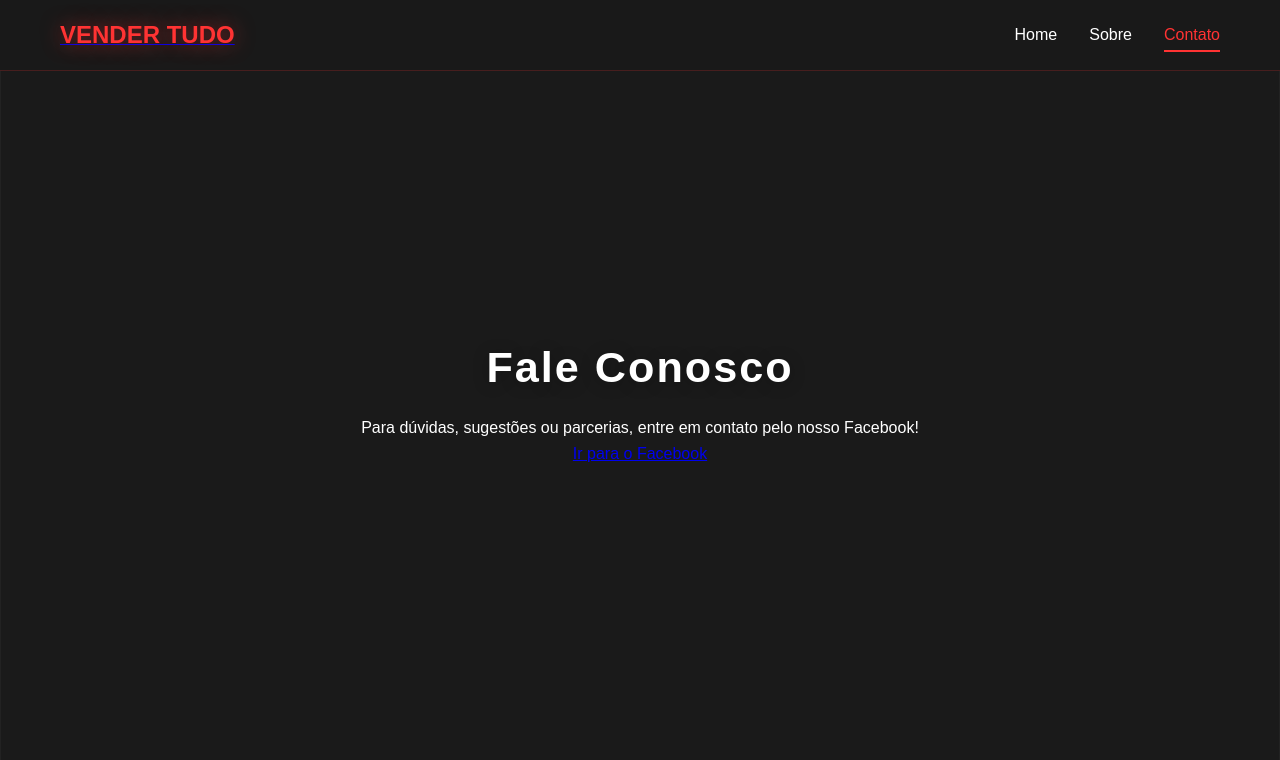
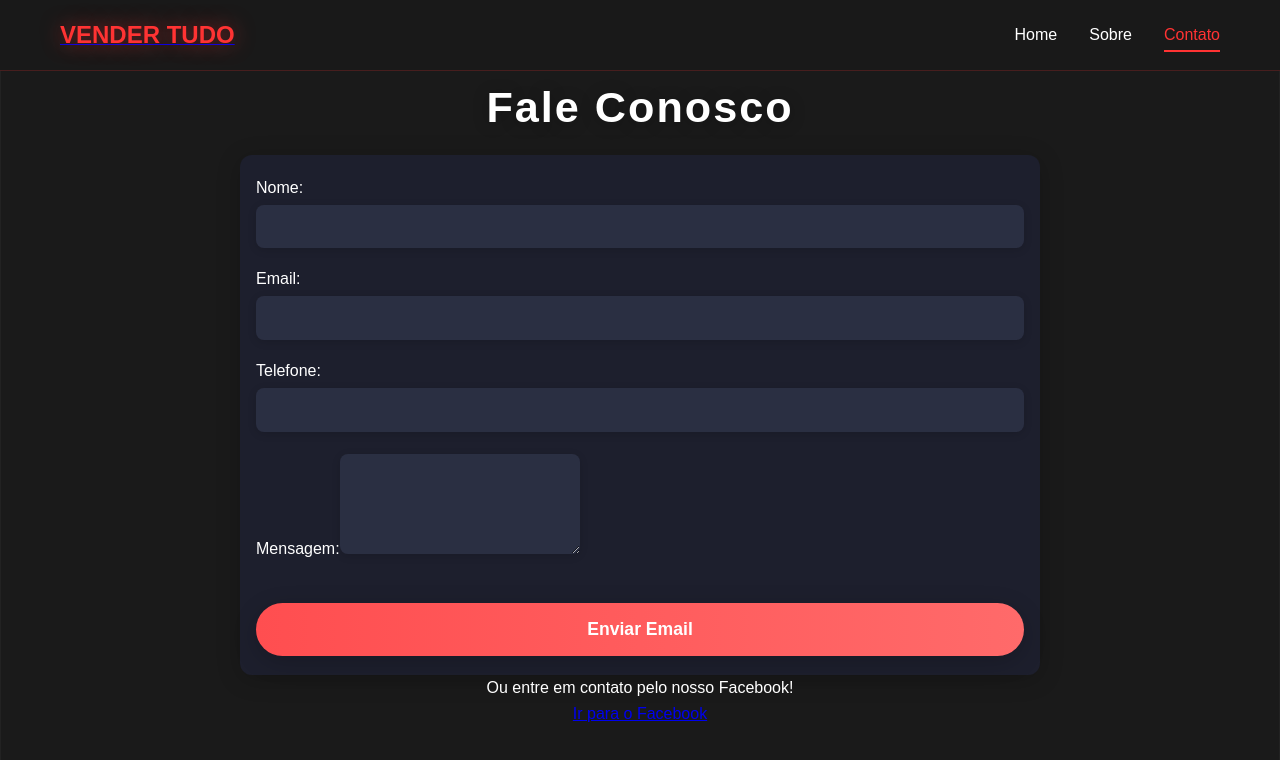
Before and after one commit to naraThais/Loja-Ofertou, a React (Create React App) app in the folder vender-tudo-app/: page /contato in a window 1280 px wide. Shown: the top 760 px of the page. Built offline with nearby package versions, Linux system fonts and the light colour scheme.

Commit message:
fix: improve form submission alert and reset functionality

```diff
--- a/vender-tudo-app/src/components/Contact/Contact.tsx
+++ b/vender-tudo-app/src/components/Contact/Contact.tsx
@@ -1,13 +1,79 @@
-import React from "react";
+import React, { useState } from "react";
 import styles from "./Contact.module.css";
 
 const Contact: React.FC = () => {
+  const [form, setForm] = useState({
+    nome: "",
+    email: "",
+    telefone: "",
+    mensagem: "",
+  });
+
+  const handleChange = (
+    e: React.ChangeEvent<HTMLInputElement | HTMLTextAreaElement>
+  ) => {
+    setForm({ ...form, [e.target.name]: e.target.value });
+  };
+
+  const handleSubmit = (e: React.FormEvent) => {
+    e.preventDefault();
+    // Aqui você pode integrar com um serviço de envio de email
+    alert("Mensagem enviada!");
+    setForm({ nome: "", email: "", telefone: "", mensagem: "" });
+  };
+
   return (
     <div className={styles.contactContainer}>
       <h1 className={styles.title}>Fale Conosco</h1>
+      <form className={styles.form} onSubmit={handleSubmit}>
+        <label>
+          Nome:
+          <input
+            type="text"
+            name="nome"
+            value={form.nome}
+            onChange={handleChange}
+            required
+            className={styles.input}
+          />
+        </label>
+        <label>
+          Email:
+          <input
+            type="email"
+            name="email"
+            value={form.email}
+            onChange={handleChange}
+            required
+            className={styles.input}
+          />
+        </label>
+        <label>
+          Telefone:
+          <input
+            type="tel"
+            name="telefone"
+            value={form.telefone}
+            onChange={handleChange}
+            className={styles.input}
+          />
+        </label>
+        <label>
+          Mensagem:
+          <textarea
+            name="mensagem"
+            value={form.mensagem}
+            onChange={handleChange}
+            required
+            className={styles.textarea}
+          />
+        </label>
+        <button type="submit" className={styles.sendButton}>
+          Enviar Email
+        </button>
+      </form>
       <p className={styles.description}>
-        Para dúvidas, sugestões ou parcerias, entre em contato pelo nosso
-        Facebook!
+        Ou entre em contato pelo nosso Facebook!
       </p>
       <a
         href="https://www.facebook.com/profile.php?id=61577401293092"
```
